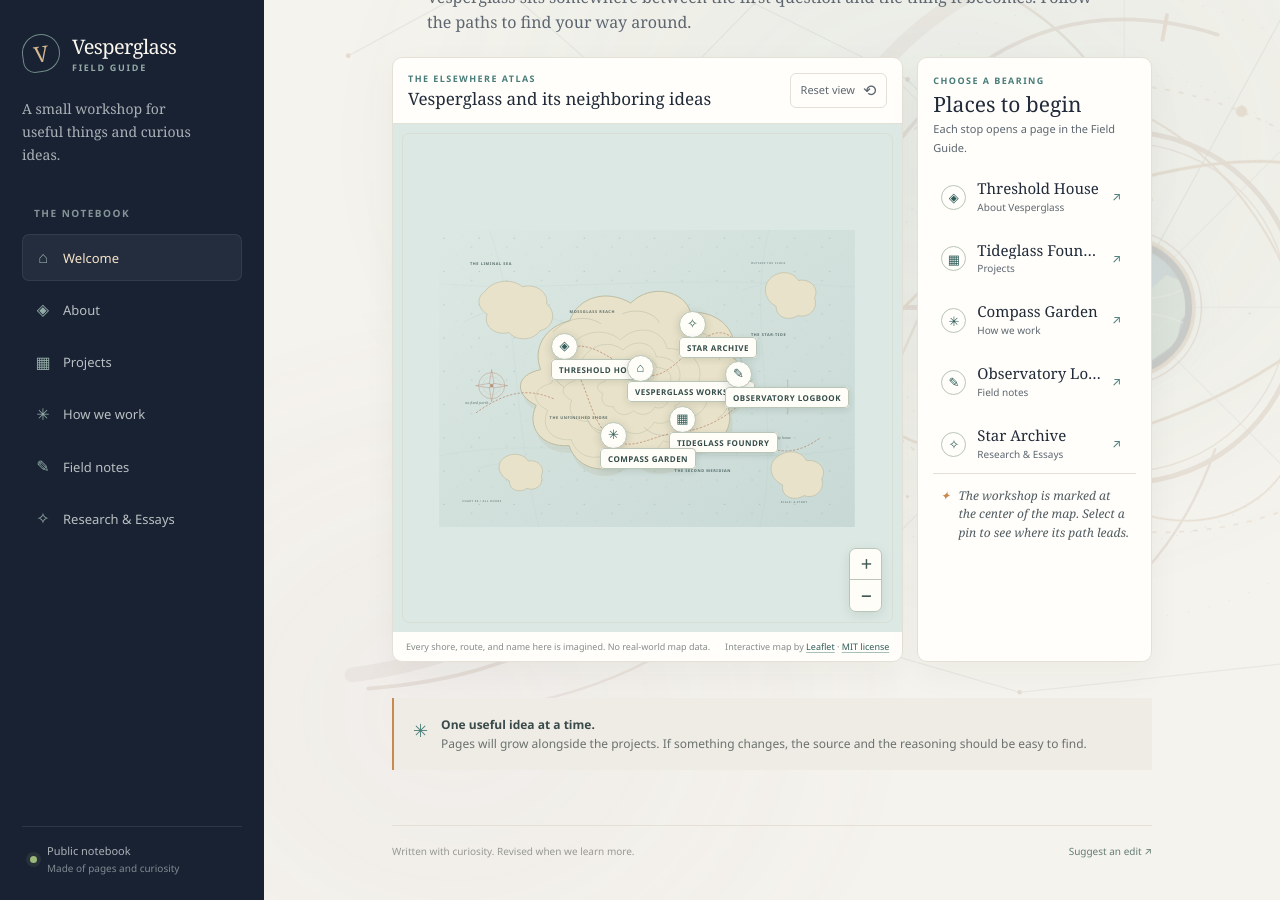
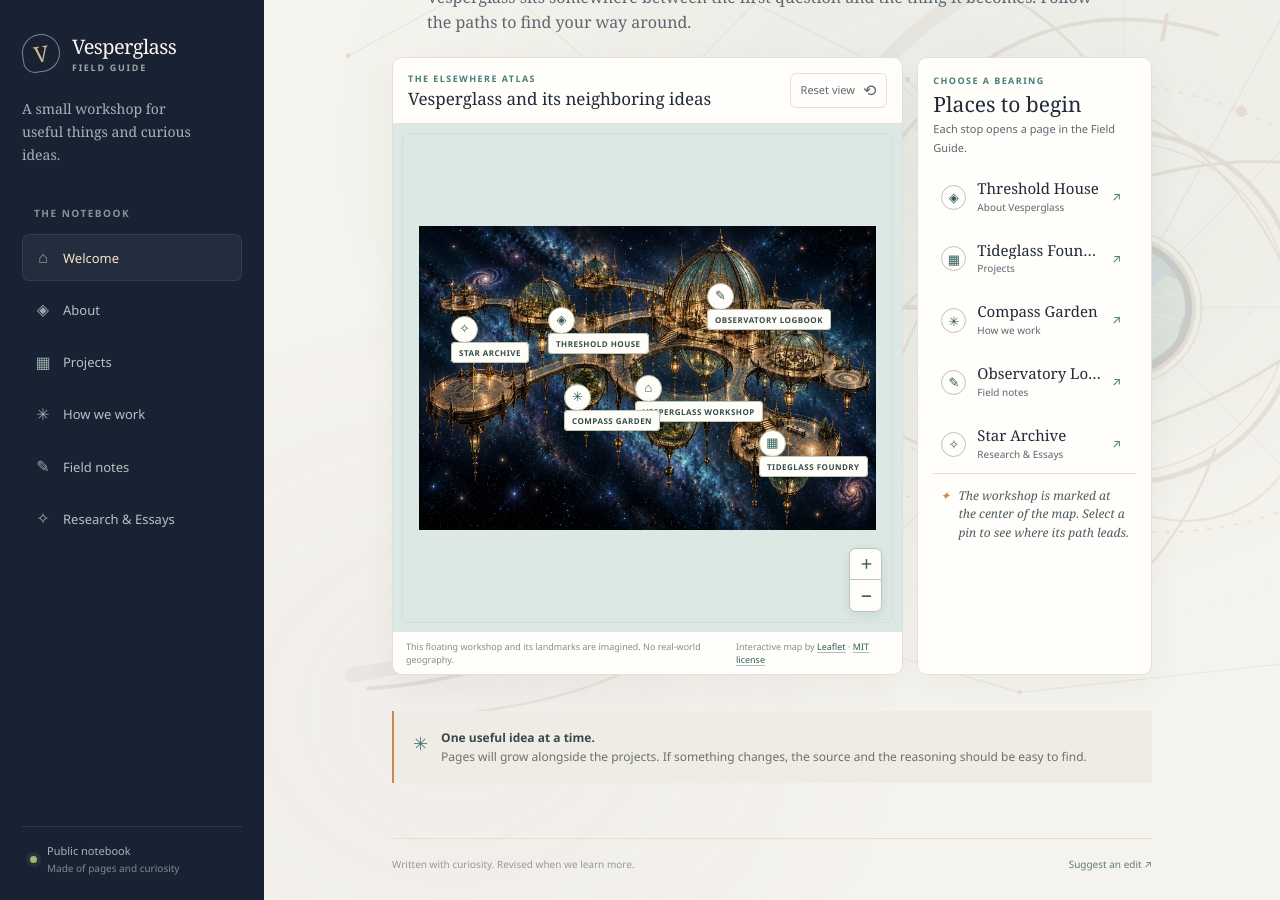
Before and after one commit to vesperglass/vesperglass.github.io, a Jekyll site: the page built from index.md, in a window 1280 px wide and 900 px high, scrolled down 775 px. Built offline with Jekyll 4.4.1, drawn with Linux system fonts in a browser that asks for light colours.

Commit message:
Set atlas on floating glass-and-bronze platform

```diff
--- a/_layouts/default.html
+++ b/_layouts/default.html
@@ -21,12 +21,12 @@
   <link rel="stylesheet" href="{{ '/assets/site.css' | relative_url }}?v=20261023-cartographer-2">
   {% if page.atlas_enabled %}
   <link rel="stylesheet" href="{{ '/assets/leaflet/leaflet.css' | relative_url }}?v=1.9.4">
-  <link rel="stylesheet" href="{{ '/assets/atlas-map.css' | relative_url }}?v=20261023-atlas1">
+  <link rel="stylesheet" href="{{ '/assets/atlas-map.css' | relative_url }}?v=20261023-atlas2">
   {% endif %}
   <script defer src="{{ '/assets/site.js' | relative_url }}?v=20261023-research"></script>
   {% if page.atlas_enabled %}
   <script defer src="{{ '/assets/leaflet/leaflet.js' | relative_url }}?v=1.9.4"></script>
-  <script defer src="{{ '/assets/atlas-map.js' | relative_url }}?v=20261023-atlas1"></script>
+  <script defer src="{{ '/assets/atlas-map.js' | relative_url }}?v=20261023-atlas2"></script>
   {% endif %}
 </head>
 <body>
--- a/assets/atlas-map.js
+++ b/assets/atlas-map.js
@@ -3,7 +3,7 @@
   const resetButton = document.getElementById("atlas-reset");
   if (!container || !window.L) return;
 
-  const bounds = L.latLngBounds([[0, 0], [1000, 1400]]);
+  const bounds = L.latLngBounds([[0, 0], [1024, 1536]]);
   const map = L.map(container, {
     crs: L.CRS.Simple,
     zoomControl: false,
@@ -17,44 +17,18 @@
     keyboard: true
   });
 
-  const artworkParts = [
-    '<svg class="atlas-artwork" xmlns="http://www.w3.org/2000/svg" viewBox="0 0 1400 1000" role="img" aria-labelledby="atlas-art-title atlas-art-desc">',
-    '<title id="atlas-art-title">The Elsewhere Atlas of Vesperglass</title>',
-    '<desc id="atlas-art-desc">An invented archipelago of workshop places in a starry sea, without real-world coordinates.</desc>',
-    '<defs>',
-    '<linearGradient id="atlas-water-glow" x1="0" y1="0" x2="1" y2="1"><stop offset="0" stop-color="var(--map-ocean)"/><stop offset="1" stop-color="var(--map-ocean-deep)"/></linearGradient>',
-    '<pattern id="atlas-star-pattern" width="118" height="112" patternUnits="userSpaceOnUse"><circle cx="17" cy="27" r="1.8" fill="var(--map-star)" opacity=".56"/><circle cx="81" cy="18" r="1" fill="var(--map-star)" opacity=".45"/><circle cx="57" cy="82" r="1.3" fill="var(--map-star)" opacity=".5"/><path d="M106 58h7m-3.5-3.5v7" stroke="var(--map-star)" stroke-width=".8" opacity=".48"/></pattern>',
-    '</defs>',
-    '<rect width="1400" height="1000" fill="url(#atlas-water-glow)"/>',
-    '<rect width="1400" height="1000" fill="url(#atlas-star-pattern)"/>',
-    '<g class="atlas-chartline"><path d="M0 180C340 215 720 145 1400 192"/><path d="M0 760C390 680 970 814 1400 733"/><path d="M170 0C270 284 247 631 335 1000"/><path d="M1110 0C1030 310 1160 673 1080 1000"/><ellipse cx="720" cy="500" rx="570" ry="355" stroke-dasharray="2 12"/><ellipse cx="720" cy="500" rx="440" ry="268" stroke-dasharray="2 10"/></g>',
-    '<g class="atlas-waterline"><path d="M85 310c93-56 190-58 273-22s131 42 204 17"/><path d="M1020 204c106-43 177-32 254 21"/><path d="M1090 774c94-39 178-27 246 26"/><path d="M129 805c81-30 143-22 196 15"/></g>',
-    '<path class="atlas-land-shadow" d="M352 494c-29-75 17-145 98-165 29-82 127-106 205-59 69-68 182-42 201 31 101-5 169 71 140 151 70 47 57 133-12 171 24 82-46 145-126 128-43 82-146 91-206 34-71 75-179 46-204-35-92 7-147-62-111-136-73-36-74-101 15-120Z"/>',
-    '<path class="atlas-land" d="M342 470c-29-75 17-145 98-165 29-82 127-106 205-59 69-68 182-42 201 31 101-5 169 71 140 151 70 47 57 133-12 171 24 82-46 145-126 128-43 82-146 91-206 34-71 75-179 46-204-35-92 7-147-62-111-136-73-36-74-101 15-120Z"/>',
-    '<path class="atlas-land-small" d="M155 206c28-39 91-44 126-15 45-13 89 21 81 58 39 33 17 83-22 90-27 37-82 34-105 6-47 13-88-24-73-61-34-23-37-57-7-78Z"/>',
-    '<path class="atlas-land-small" d="M1112 166c31-33 79-28 98 4 42-8 71 28 54 59 14 38-21 69-56 59-33 22-75 4-73-31-39-21-47-63-23-91Z"/>',
-    '<path class="atlas-land-small" d="M1127 774c36-39 92-34 110 3 39-7 72 29 51 61 13 39-25 70-59 56-37 23-79 1-72-35-39-20-49-57-30-85Z"/>',
-    '<path class="atlas-land-small" d="M208 777c26-30 73-29 92 1 34-7 58 23 44 49 10 31-20 54-48 43-28 19-62 2-59-25-34-17-42-45-29-68Z"/>',
-    '<g class="atlas-contour"><path d="M420 422c43-82 132-100 191-52 55-57 145-36 156 29 84-1 128 57 106 115 46 37 36 90-18 115 9 62-44 101-101 81-35 63-110 69-158 25-57 53-133 32-151-29-67 5-106-43-79-99-56-27-57-73 11-91Z"/><path d="M477 442c33-59 97-73 142-38 42-41 105-25 112 23 61-1 92 41 76 83 34 26 25 64-13 82 6 43-31 69-70 55-25 45-78 50-112 18-41 39-96 23-108-21-48 4-76-30-57-70-40-19-41-52 8-65Z"/><path d="M574 472c22-37 61-45 88-24 25-25 65-16 70 15 37 0 56 25 46 50 21 16 16 39-8 49 4 27-19 44-44 35-16 28-49 31-71 11-26 24-60 14-68-13-30 2-47-19-35-44-25-12-26-33 5-41Z"/></g>',
-    '<g class="atlas-coast-detail"><path d="M384 343c46-50 114-58 160-28m74-33c49-21 104-4 123 28m138 35c51 14 75 52 65 91m20 103c20 39 7 78-26 94m-125 40c-43 28-94 22-122-8m-118 13c-43 3-73-19-78-54m-74-95c-34-19-43-55-26-82"/></g>',
-    '<g class="atlas-route"><path d="M419 404C514 358 578 447 681 485s175-136 262-139 72 161 98 185-104 137-214 146-180 81-253 19-71-191-155-292Z"/><path d="M125 615c107-76 178-82 265-45m689 153c89 39 145 19 207-25"/></g>',
-    '<g class="atlas-rosette" transform="translate(177 524)"><circle r="44"/><circle r="30" stroke-dasharray="2 5"/><path d="M0-54 8-6 0 0-8-6ZM54 0 6 8 0 0 6-8ZM0 54-8 6 0 0 8 6ZM-54 0-6-8 0 0-6 8Z"/><circle r="5" fill="var(--map-route)"/></g>',
-    '<g class="atlas-svg-label"><text x="104" y="119">THE LIMINAL SEA</text><text x="439" y="280">MOSSGLASS REACH</text><text x="1050" y="358">THE STAR-TIDE</text><text x="372" y="638">THE UNFINISHED SHORE</text><text x="793" y="815">THE SECOND MERIDIAN</text></g>',
-    '<g class="atlas-svg-note"><text x="88" y="587">no fixed north</text><text x="1080" y="705">the long way home</text></g>',
-    '<g class="atlas-svg-tiny"><text x="78" y="915">CHART 00 / ALL HOURS</text><text x="1150" y="920">SCALE: A STORY</text><text x="1050" y="113">OUTSIDE THE CLOCK</text></g>',
-    '<path class="atlas-rosette" d="M1125 562c31-28 67-28 98 0m-49-57v114m-57-57h114"/><circle class="atlas-rosette" cx="1174" cy="562" r="20"/>',
-    '</svg>'
-  ];
-  const artwork = new DOMParser().parseFromString(artworkParts.join(""), "image/svg+xml").documentElement;
-  L.svgOverlay(artwork, bounds, { interactive: false }).addTo(map);
+  L.imageOverlay("/assets/atlas-platform.webp", bounds, {
+    alt: "The Elsewhere Atlas of Vesperglass: a fictional glass-and-bronze workshop platform floating through a starry void, viewed from above at an angle.",
+    interactive: false
+  }).addTo(map);
 
   const places = [
-    { id: "workshop", x: 680, y: 480, name: "Vesperglass Workshop", glyph: "⌂", route: "/", section: "Welcome", note: "A workshop set at the crossing of several unfinished paths." },
-    { id: "threshold", x: 425, y: 405, name: "Threshold House", glyph: "◈", route: "/about/", section: "About Vesperglass", note: "A place to learn what this workshop is for and who is building here." },
-    { id: "foundry", x: 820, y: 650, name: "Tideglass Foundry", glyph: "▦", route: "/projects/", section: "Projects", note: "A directory of repositories, experiments, and things to try." },
-    { id: "compass", x: 590, y: 705, name: "Compass Garden", glyph: "✳", route: "/principles/", section: "How we work", note: "A few steady habits for making useful things with care." },
-    { id: "logbook", x: 1010, y: 500, name: "Observatory Logbook", glyph: "✎", route: "/field-notes/", section: "Field notes", note: "Short guides, observations, and details worth keeping." },
-    { id: "archive", x: 855, y: 330, name: "Star Archive", glyph: "✧", route: "/research/", section: "Research & Essays", note: "Source-led explorations of the sky, objects, history, and ideas." }
+    { id: "workshop", x: 775, y: 560, name: "Vesperglass Workshop", glyph: "⌂", route: "/", section: "Welcome", note: "A workshop set at the crossing of several unfinished paths." },
+    { id: "threshold", x: 480, y: 330, name: "Threshold House", glyph: "◈", route: "/about/", section: "About Vesperglass", note: "A place to learn what this workshop is for and who is building here." },
+    { id: "foundry", x: 1190, y: 745, name: "Tideglass Foundry", glyph: "▦", route: "/projects/", section: "Projects", note: "A directory of repositories, experiments, and things to try." },
+    { id: "compass", x: 535, y: 590, name: "Compass Garden", glyph: "✳", route: "/principles/", section: "How we work", note: "A few steady habits for making useful things with care." },
+    { id: "logbook", x: 1015, y: 250, name: "Observatory Logbook", glyph: "✎", route: "/field-notes/", section: "Field notes", note: "Short guides, observations, and details worth keeping." },
+    { id: "archive", x: 155, y: 360, name: "Star Archive", glyph: "✧", route: "/research/", section: "Research & Essays", note: "Source-led explorations of the sky, objects, history, and ideas." }
   ];
 
   const escapeHtml = (value) => {
@@ -65,7 +39,7 @@
 
   const markers = new Map();
   places.forEach((place) => {
-    const position = [1000 - place.y, place.x];
+    const position = [1024 - place.y, place.x];
     const icon = L.divIcon({
       className: "atlas-pin",
       iconSize: [168, 34],
--- a/index.md
+++ b/index.md
@@ -33,7 +33,7 @@ atlas_enabled: true
         </div>
       </div>
       <div class="atlas-map-credit">
-        <span>Every shore, route, and name here is imagined. No real-world map data.</span>
+        <span>This floating workshop and its landmarks are imagined. No real-world geography.</span>
         <span>Interactive map by <a href="https://leafletjs.com/" rel="noopener">Leaflet</a> · <a href="{{ '/assets/leaflet/LICENSE.txt' | relative_url }}">MIT license</a></span>
       </div>
     </div>
```
Also changed, not shown: assets/atlas-platform.webp (added).
